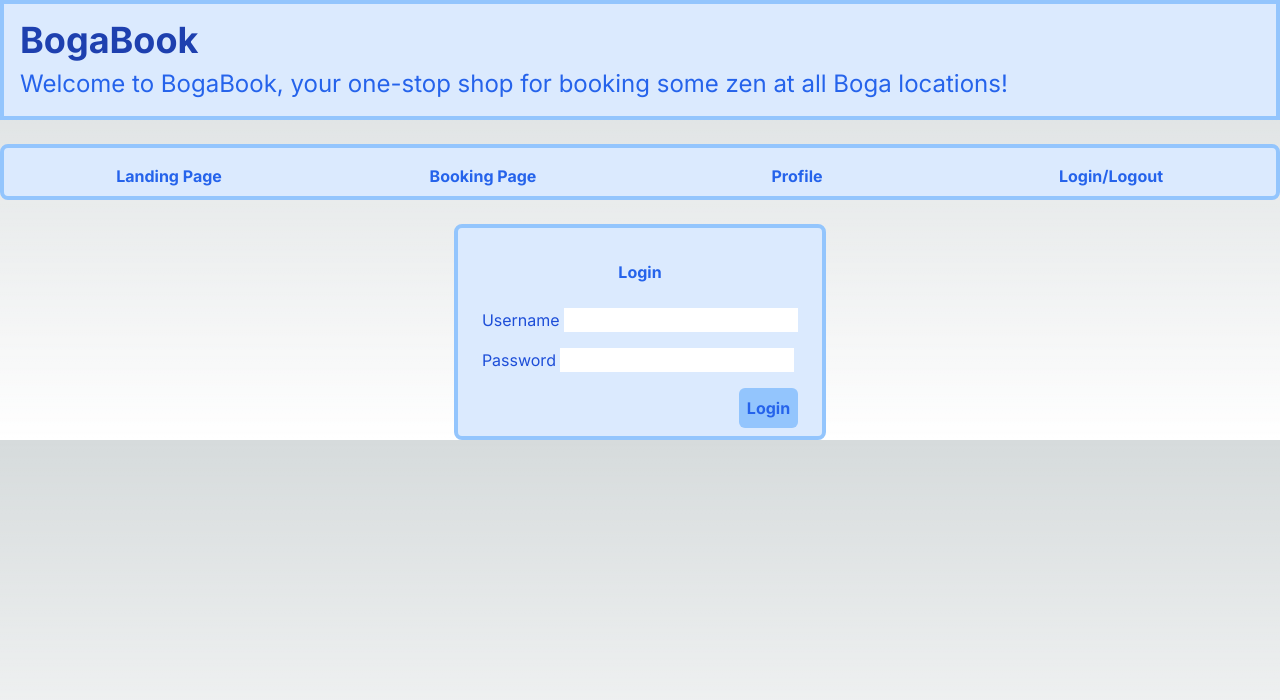
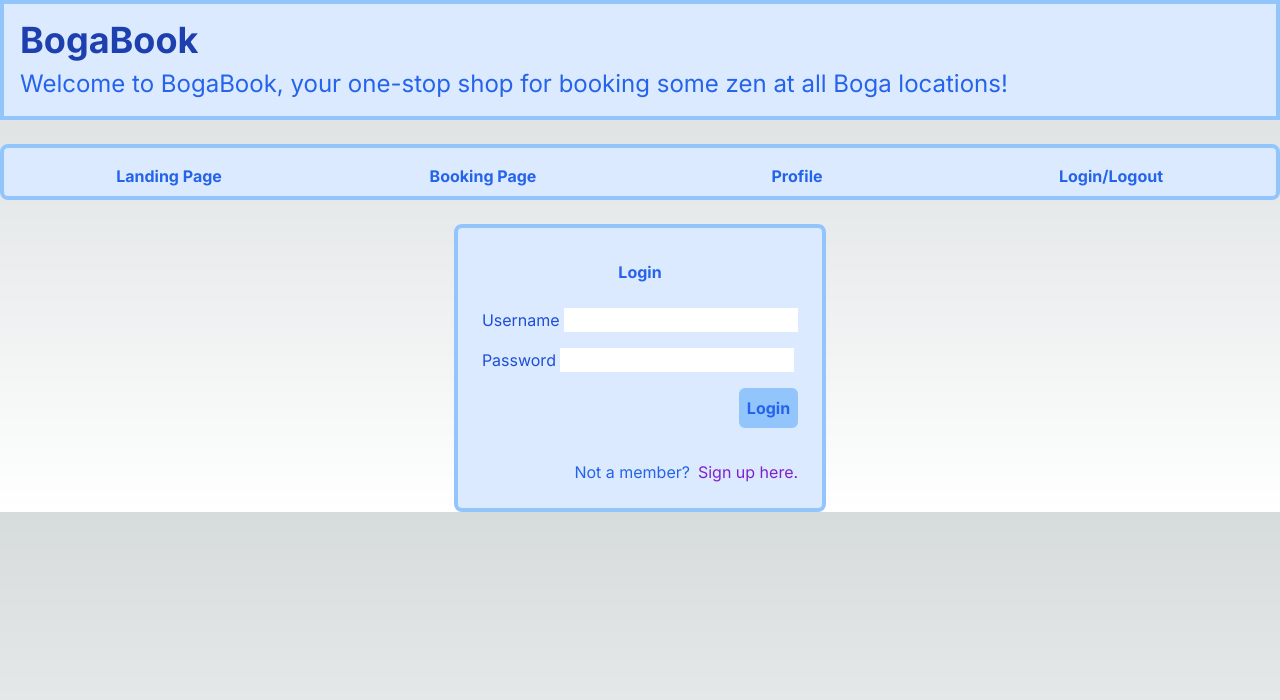
Before and after one commit to Robchike9290/YogaBookingPlatform, a Next.js app: page /login in a window 1280 px wide. Shown: the top 700 px of the page. Built offline with nearby package versions, Linux system fonts and the light colour scheme.

Commit message:
Some changes to UI for login form to include signup

```diff
--- a/src/app/login/page.tsx
+++ b/src/app/login/page.tsx
@@ -1,3 +1,5 @@
+'use client'
+
 export default function Login() {
     return (
         // TODO: Make styles be generic, this is insanely out of hand.
@@ -20,10 +22,13 @@ function LoginForm() {
                     <label className="text-blue-700 text-center" htmlFor="Username">Password </label>
                     <input type="text" />
                 </div>
-                <div className="relative">
-                    <button className="absolute top-0 right-0 text-blue-600 font-bold hover:text-purple-700 rounded-md p-2 mt-2 bg-blue-300">Login</button>
+                <div className="flex justify-end">
+                <button className="text-blue-600 font-bold hover:text-purple-700 rounded-md p-2 mt-2 bg-blue-300">Login</button>
                 </div>
             </form>
+            <div>
+                <h3 className="flex justify-end gap-2 text-blue-600">Not a member?<a className="text-purple-700">Sign up here.</a></h3>
+            </div>
         </>
     )
 }
```
